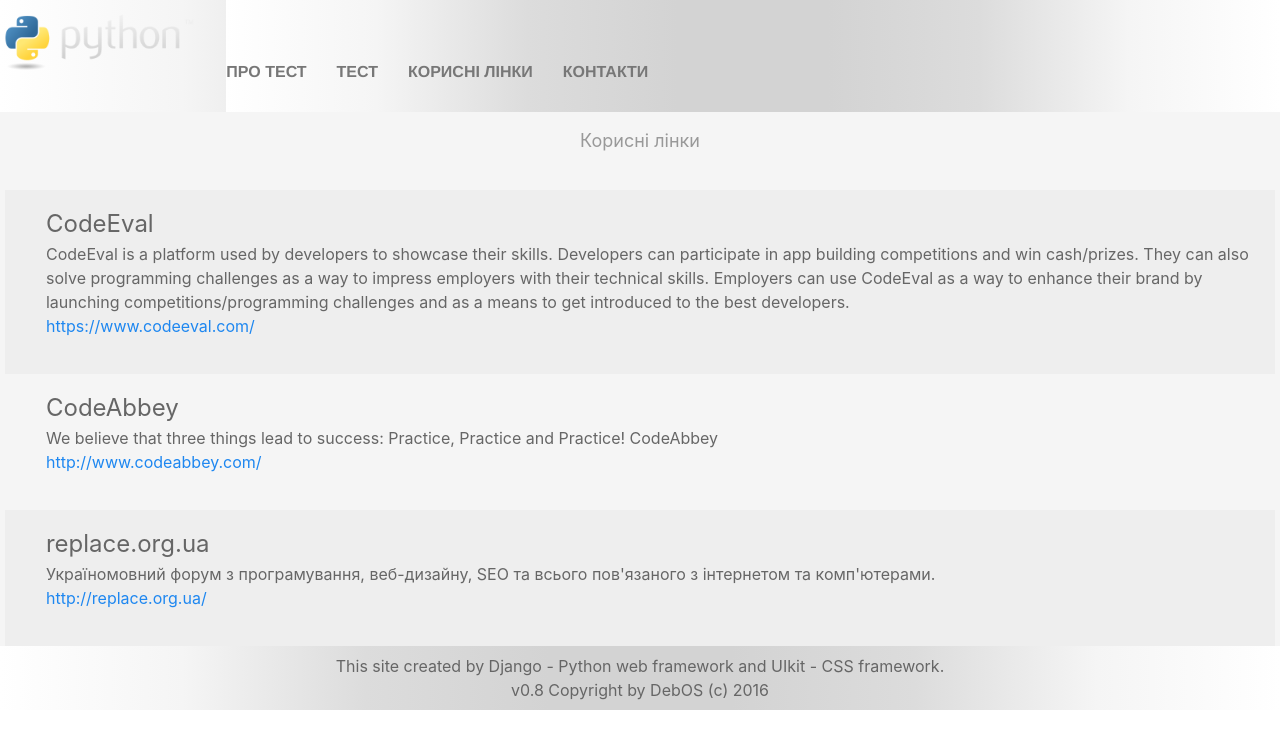
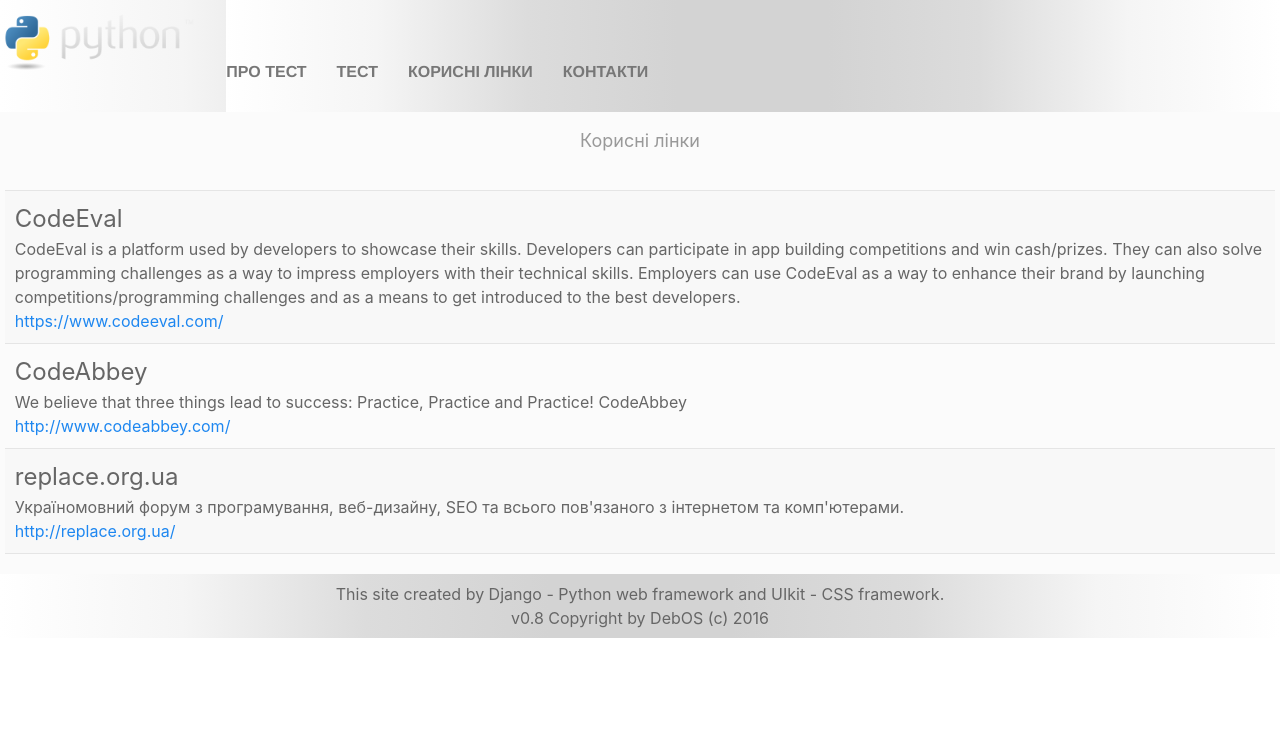
Before and after one commit to Viach/PyTest, a Django app: page /quiz/useful_links in a window 1280 px wide. Shown: the top 749 px of the page. Run offline with Django 3.2, Linux system fonts and the light colour scheme; data comes from the database, SQL or seed files in the repository; both versions use the stored data as it was after the commit; some libraries are stand-ins or nearby versions.

Commit message:
working with UI

```diff
--- a/quiz/models.py
+++ b/quiz/models.py
@@ -59,7 +59,6 @@ class Quiz():
             shuffle(lst)
             self.questions.extend(lst[-2:])
 
-
     def __str__(self):
         return 'Set of Questions'
 
--- a/quiz/static/quiz/css/quiz.css
+++ b/quiz/static/quiz/css/quiz.css
@@ -40,7 +40,7 @@ background: linear-gradient(to right,
 }
 
 #container {
-background-color: Whitesmoke;
+background-color: #fbfbfb;
 }
 
 .uk-navbar {
--- a/quiz/templates/quiz/base.html
+++ b/quiz/templates/quiz/base.html
@@ -5,8 +5,11 @@
     <meta charset="UTF-8">
     <title>{% block title %}{% endblock %}</title>
     <link rel="stylesheet" href="https://cdnjs.cloudflare.com/ajax/libs/uikit/2.27.2/css/uikit.min.css"/>
+    <script src="https://cdnjs.cloudflare.com/ajax/libs/uikit/2.27.2/js/uikit.min.js"></script>
     <link rel="stylesheet" href="{% static 'quiz/css/quiz.css' %}"/>
-    <script src="https://cdnjs.cloudflare.com/ajax/libs/uikit/2.27.2/js/uikit.min.js"></script>
+    <link rel="stylesheet" href="{% static 'quiz/css/uikit.quiz.css' %}"/>
+
+
 </head>
 <body>
 <div id="container" class="uk-width-large-7-10 uk-width-medium-1-1 uk-container-center">
--- a/quiz/templates/quiz/index.html
+++ b/quiz/templates/quiz/index.html
@@ -4,13 +4,13 @@
 {% block content %}
 <div class="">
     <p class="title ">Тест на знання основ Python</p>
-    <div class="uk-text-left" >
+    <div class="uk-text-left">
         Даний тест розрахований на бажаючих перевірити свої знання основ мови програмування Python 3.<br>
         Завдання відносяться до {{categories.length}}-ти наступних категорій:
     </div>
-    <ul class="uk-list uk-column-1-2 uk-text-left">
+    <ul class="uk-list  uk-list-striped uk-column-1-2 uk-text-left">
         {% for c in categories %}
-        <ul>{{c.name }} ({{c.number_questions}})</ul>
+        <li>{{c.name }} ({{c.number_questions}})</li>
         {% endfor %}
     </ul>
     <div class="uk-text-left">
--- a/quiz/templates/quiz/quiz_finish.html
+++ b/quiz/templates/quiz/quiz_finish.html
@@ -23,8 +23,8 @@
             {%if r%} Відповідь: вірна {%else%} Відповідь: невірна{%endif%}
         </span>
     </h4>
-    {% if code and not r %}
-    <div>Code
+    {% if code %}
+    <div>
         <pre class="code">{{code}}</pre>
     </div>
     {% endif %}
--- a/quiz/templates/quiz/useful_links.html
+++ b/quiz/templates/quiz/useful_links.html
@@ -4,15 +4,15 @@
 {% block content %}
 
 <h1 class="title">Корисні лінки</h1>
-<div>
+<ul class="uk-list uk-list-striped uk-list-space">
     {% for link in links %}
-    <div class=" {% if forloop.counter|divisibleby:2 %} result_line_even {% else %} result_line_odd {% endif %} ">
-    <ul>
-    <div class="uk-text-large">    {{link.name}}</div>
-    <div class="">    {{link.description}} </div>
-    <div class="uk-button-link">    <a href="{{link.link}}">{{link.link}}</a></div>
-    </ul>
-    </div>
+    <li>
+
+        <div class="uk-text-large"> {{link.name}}</div>
+        <div class=""> {{link.description}}</div>
+        <div class="uk-button-link"><a href="{{link.link}}">{{link.link}}</a></div>
+
+    </li>
     {%endfor%}
-</div>
+</ul>
 {% endblock %}
```
Also changed, not shown: quiz/templates/quiz/quiz.html (+7 -3 lines), quiz/templates/quiz/quiz_start.html (+6 -4 lines), quiz/views.py (+11 -10 lines), db.sqlite3, quiz/static/quiz/css/uikit.quiz.css (added), quiz/urls.py (line endings or trailing spaces).
